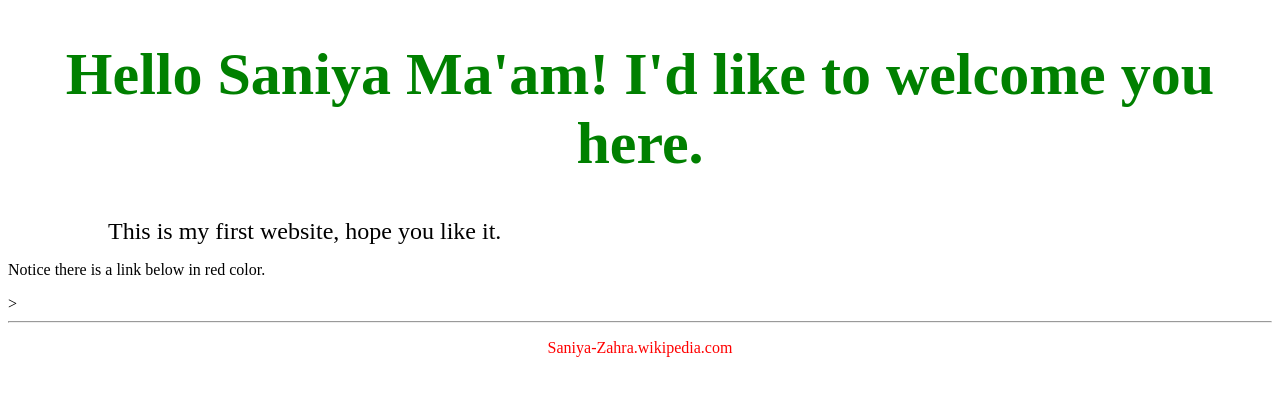
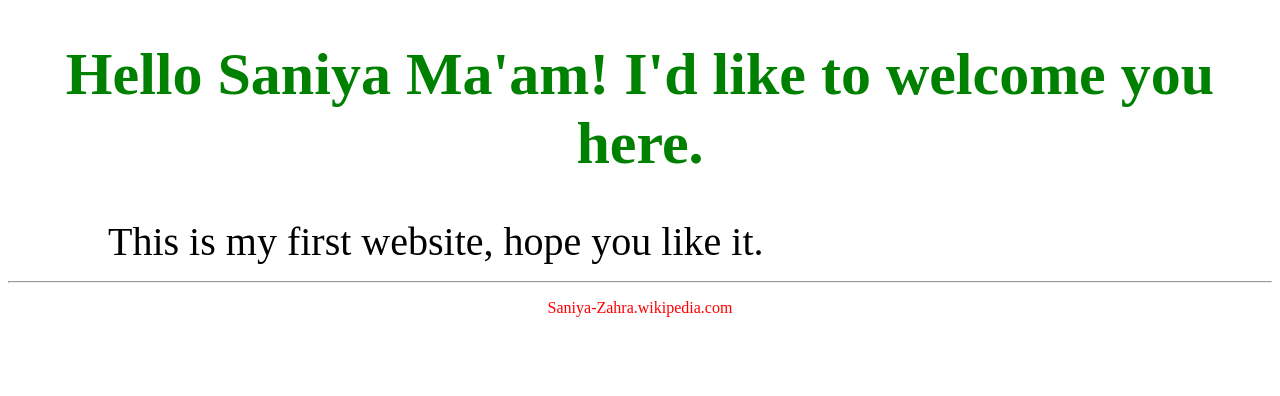
Before and after one commit to shubh-anshu/course-test, a plain HTML site: page site/index.html in a window 1280 px wide. Drawn offline with Linux system fonts and the light colour scheme.

Commit message:
Small addition to our repository.

```diff
--- a/site/index.html
+++ b/site/index.html
@@ -5,8 +5,8 @@
 	</head>
 	<body>
 		<h1 style="color: green; font-size: 60px; text-align: center;"> Hello Saniya Ma'am! I'd like to welcome you here.</h1>
-		<p style="margin: 0 100px 0 100px; font-size: 1.5em;">This is my first website, hope you like it.</p>
-		<p>Notice there is a link below in red color.</p>>
+		<p style="margin: 0 100px 0 100px; font-size: 2.5em;">This is my first website, hope you like it.</p>
+		<p style="color: blue;>Notice there is a link below in red color.</p>>
 		<footer>
 			<hr>
 			<p style="color: red; text-align: center;" onclick="alert('Dear Saniya! You do not have any wikipedia page yet');">
```
